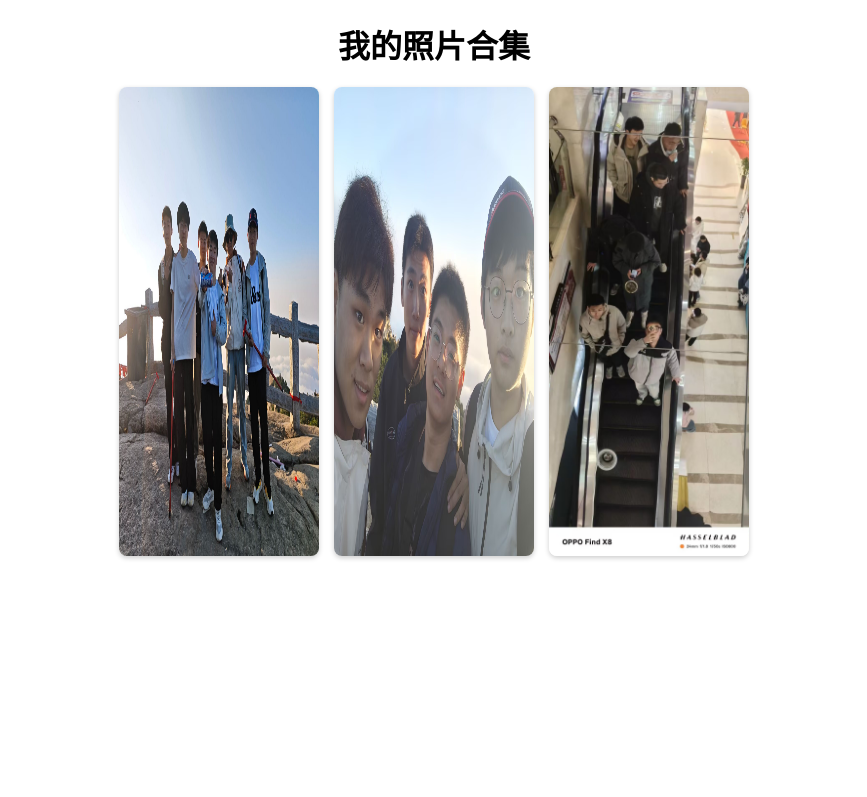
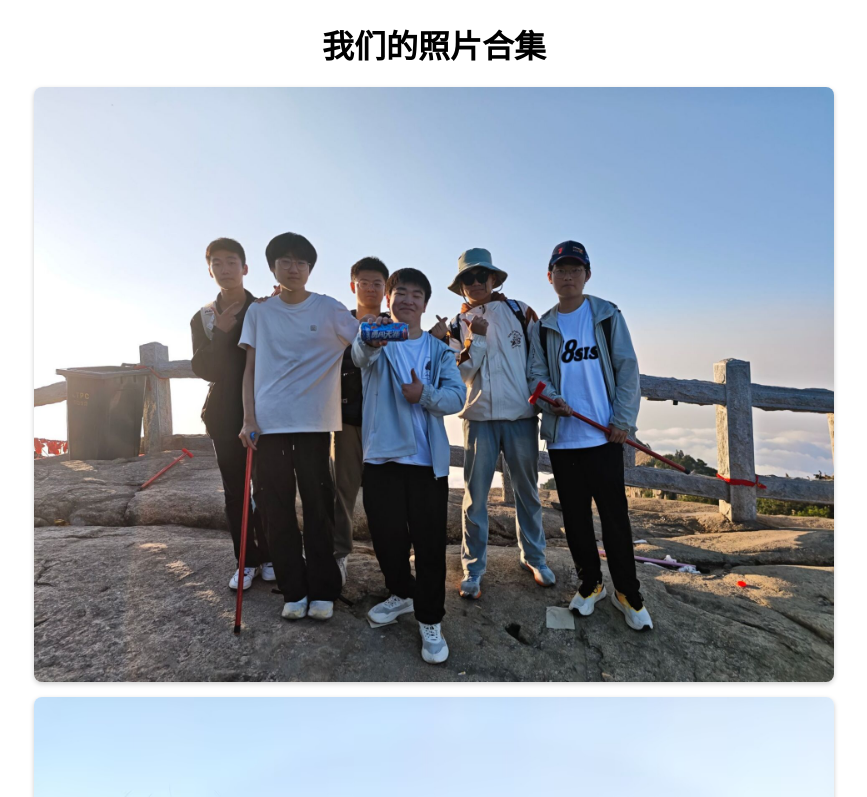
Before and after one commit to 258WDNMD/nbw.github.io, a plain HTML site: page gallery.htm in a window 1280 px wide. Shown: the top 797 px of the page, without its empty margins (206-1073 px from the left). Drawn offline with Linux system fonts and the light colour scheme.

Commit message:
Update gallery.htm

```diff
--- a/gallery.htm
+++ b/gallery.htm
@@ -25,7 +25,7 @@
 
 			/* 单张照片样式 */
 			.photo-gallery img {
-				width: 200px; /* 固定宽度（也可设为百分比） */
+				width: 800px; /* 固定宽度（也可设为百分比） */
 				height: auto; /* 高度自适应，避免变形 */
 				border-radius: 8px; /* 圆角（可选） */
 				box-shadow: 0 2px 5px rgba(0,0,0,0.2); /* 阴影（可选） */
@@ -33,7 +33,7 @@
 	</style>
 </head>
 <body>
-	<h1>我的照片合集</h1>
+	<h1>我们的照片合集</h1>
 
 	<!-- 照片容器：放入所有要展示的图片 -->
 	<div class="photo-gallery">
```
